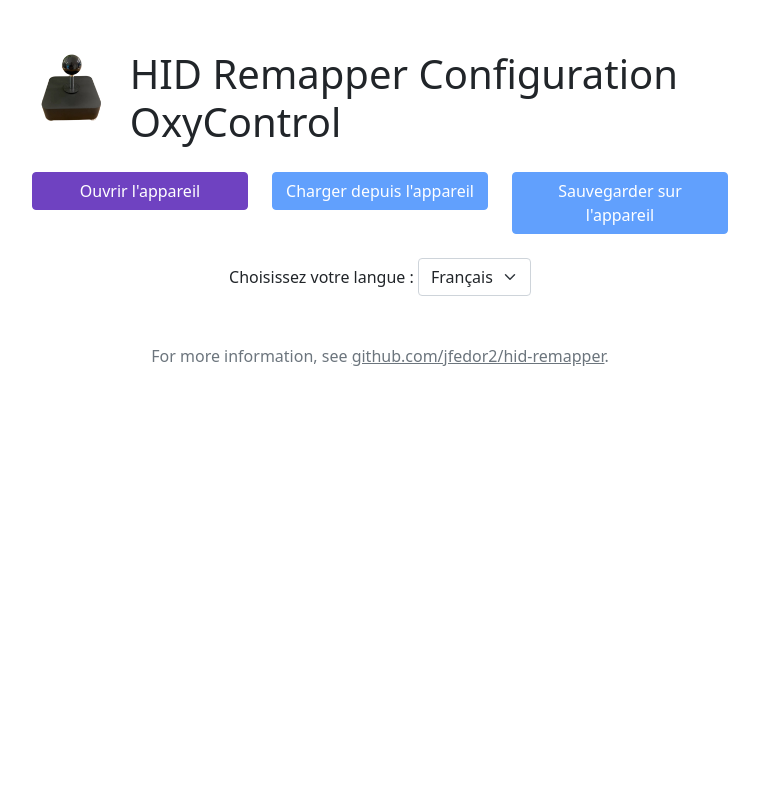
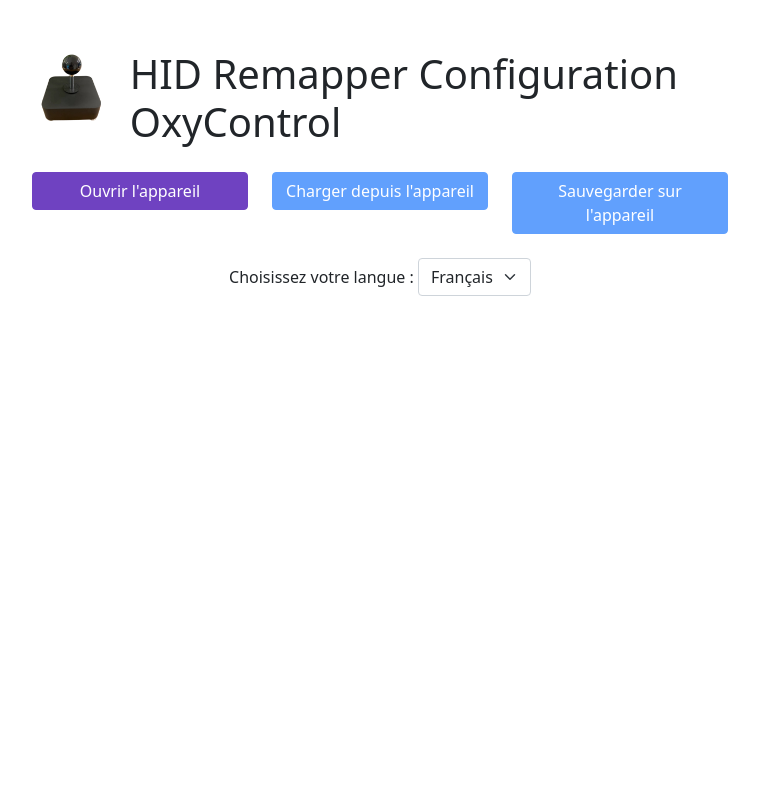
Before and after one commit to handiarcade/ManetteSouffle, a plain HTML site: page index.html in a window 1280 px wide. Shown: the top 797 px of the page, without its empty margins (260-1019 px from the left). Drawn offline with nearby package versions, Linux system fonts and the light colour scheme.

Commit message:
index.html

```diff
--- a/index.html
+++ b/index.html
@@ -62,9 +62,6 @@
 
         <div id="error" class="alert alert-danger d-none"></div>
 
-        <div class="text-center text-muted mt-4 mb-4">
-            For more information, see <a class="text-reset" href="https://github.com/jfedor2/hid-remapper">github.com/jfedor2/hid-remapper</a>.
-        </div>
     </div>
 
     <script>
```
